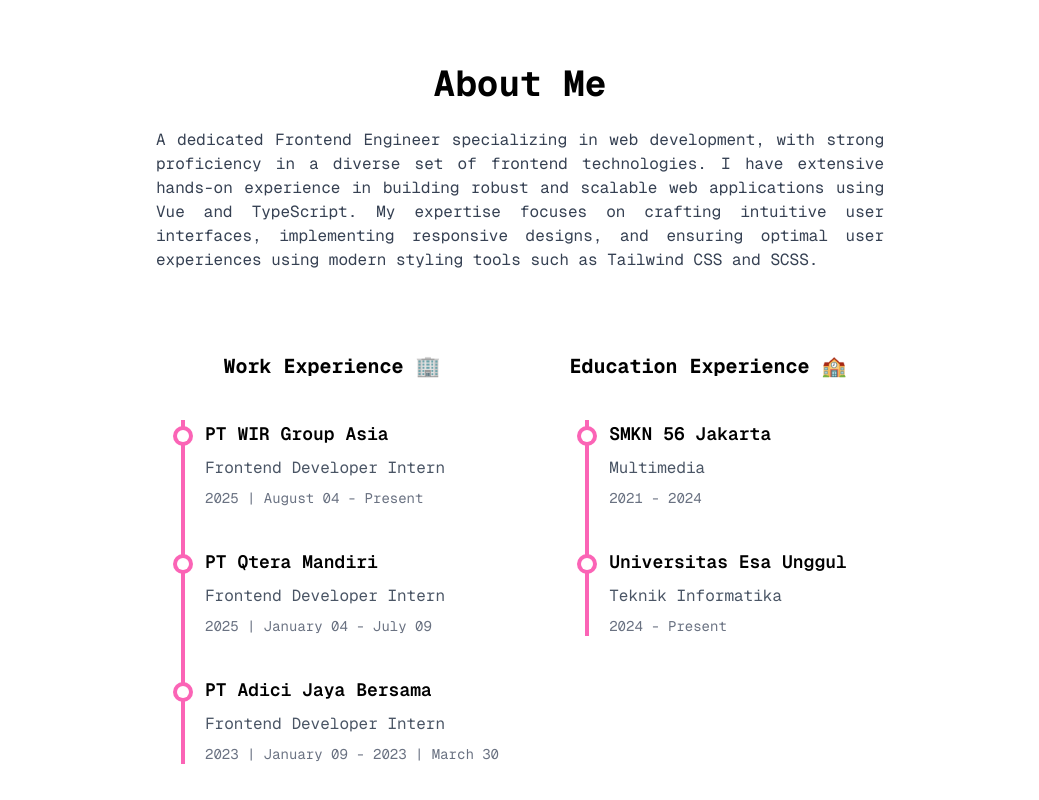
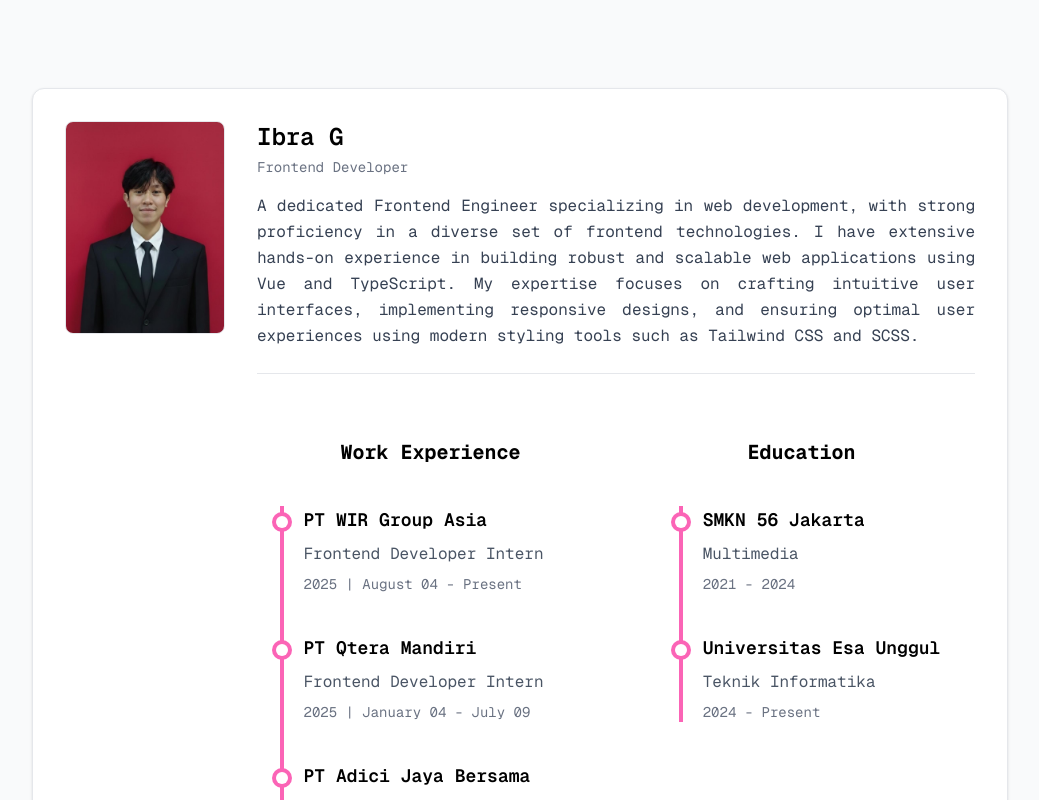
Before and after one commit to ibra132/portofolio, a React (Vite) app: page / in a window 1280 px wide. Shown: the part 780-1580 px from the top of the page, without its empty margins (120-1159 px from the left). Built offline with nearby package versions, Linux system fonts and the light colour scheme.

Commit message:
feat: add profile and update layout & cv

```diff
--- a/src/components/sections/About.jsx
+++ b/src/components/sections/About.jsx
@@ -5,75 +5,46 @@
 
 const About = () => {
   return (
-    <section
-      id="about"
-      className="flex items-center justify-center py-18 bg-white"
-    >
+    <section id="about" className="py-24 bg-gray-50">
       <motion.div
-        className="max-w-3xl text-center gap-4 px-5"
-        initial={{ opacity: 0, y: 50 }}
+        className="max-w-5xl mx-auto px-6"
+        initial={{ opacity: 0, y: 20 }}
         whileInView={{ opacity: 1, y: 0 }}
-        transition={{ duration: 1.2, ease: "easeInOut" }}
+        transition={{ duration: 0.6, ease: "easeOut" }}
         viewport={{ once: true }}
       >
-        {/* Title */}
-        <motion.h2
-          className="text-4xl font-bold mb-6"
-          initial={{ opacity: 0 }}
-          whileInView={{ opacity: 1 }}
-          transition={{ duration: 1, ease: "easeInOut" }}
-          viewport={{ once: true }}
-        >
-          About Me
-        </motion.h2>
+        {/* KTP CARD */}
+        <div className="bg-white border border-gray-200 rounded-xl shadow-sm p-6 md:p-8">
+          <div className="flex flex-col md:flex-row gap-8 items-start">
+            {/* FOTO */}
+            <div className="w-40 shrink-0">
+              <img
+                src="/assets/images/profile.jpeg"
+                alt="Profile"
+                className="w-full aspect-[3/4] object-cover rounded-lg border border-gray-200"
+              />
+            </div>
 
-        {/* Text */}
-        <motion.p
-          className="text-sm md:text-base text-gray-700 text-justify"
-          initial={{ opacity: 0, y: 20 }}
-          whileInView={{ opacity: 1, y: 0 }}
-          transition={{ duration: 1, ease: "easeInOut", delay: 0.2 }}
-          viewport={{ once: true }}
-        >
-          {aboutText}
-        </motion.p>
+            {/* IDENTITAS */}
+            <div className="flex-1">
+              <h2 className="text-2xl font-semibold mb-1">Ibra G</h2>
+              <p className="text-sm text-gray-500 mb-4">Frontend Developer</p>
 
-        {/* Grid Section */}
-        <motion.div
-          className="grid grid-cols-1 md:grid-cols-2 gap-6 items-start justify-center mt-10"
-          initial="hidden"
-          whileInView="visible"
-          viewport={{ once: true }}
-          variants={{
-            hidden: { opacity: 0, y: 30 },
-            visible: {
-              opacity: 1,
-              y: 0,
-              transition: {
-                staggerChildren: 0.3,
-                duration: 1.2,
-                ease: "easeInOut",
-              },
-            },
-          }}
-        >
-          <motion.div
-            variants={{
-              hidden: { opacity: 0, y: 30 },
-              visible: { opacity: 1, y: 0 },
-            }}
-          >
-            <Milestone title="Work Experience 🏢" items={work} />
-          </motion.div>
-          <motion.div
-            variants={{
-              hidden: { opacity: 0, y: 30 },
-              visible: { opacity: 1, y: 0 },
-            }}
-          >
-            <Milestone title="Education Experience 🏫" items={education} />
-          </motion.div>
-        </motion.div>
+              <p className="text-sm md:text-base text-gray-700 leading-relaxed text-justify mb-6">
+                {aboutText}
+              </p>
+
+              {/* GARIS PEMISAH */}
+              <div className="h-px bg-gray-200 my-6" />
+
+              {/* MILESTONE */}
+              <div className="grid grid-cols-1 sm:grid-cols-2 gap-6">
+                <Milestone title="Work Experience" items={work} />
+                <Milestone title="Education" items={education} />
+              </div>
+            </div>
+          </div>
+        </div>
       </motion.div>
     </section>
   );
--- a/src/components/sections/Hero.jsx
+++ b/src/components/sections/Hero.jsx
@@ -76,7 +76,7 @@
         style={{ backgroundImage: `url(${GradientImage})` }}
       >
         <h2 className="text-2xl md:text-4xl font-semibold">
-          I'm{" "}
+          Hello i'm{" "}
           <span
             className={`text-pink-500 transition duration-500 opacity-70 ${
               !isDeleting
--- a/src/data.js
+++ b/src/data.js
@@ -151,4 +151,11 @@
       "Lorem ipsum dolor sit amet consectetur adipisicing elit. Error, id?",
     tools: ["React Js", "Tailwind CSS", "Zustand", "TypeScript"],
   },
+  {
+    id: 5,
+    project: "Alfamind",
+    description:
+      "Lorem ipsum dolor sit amet consectetur adipisicing elit. Error, id?",
+    tools: ["React Js", "Tailwind CSS", "Zustand", "TypeScript"],
+  },
 ];
```
Also changed, not shown: public/assets/images/profile.jpeg (added), 1 other file (tests, documents, lock files or other folders).
